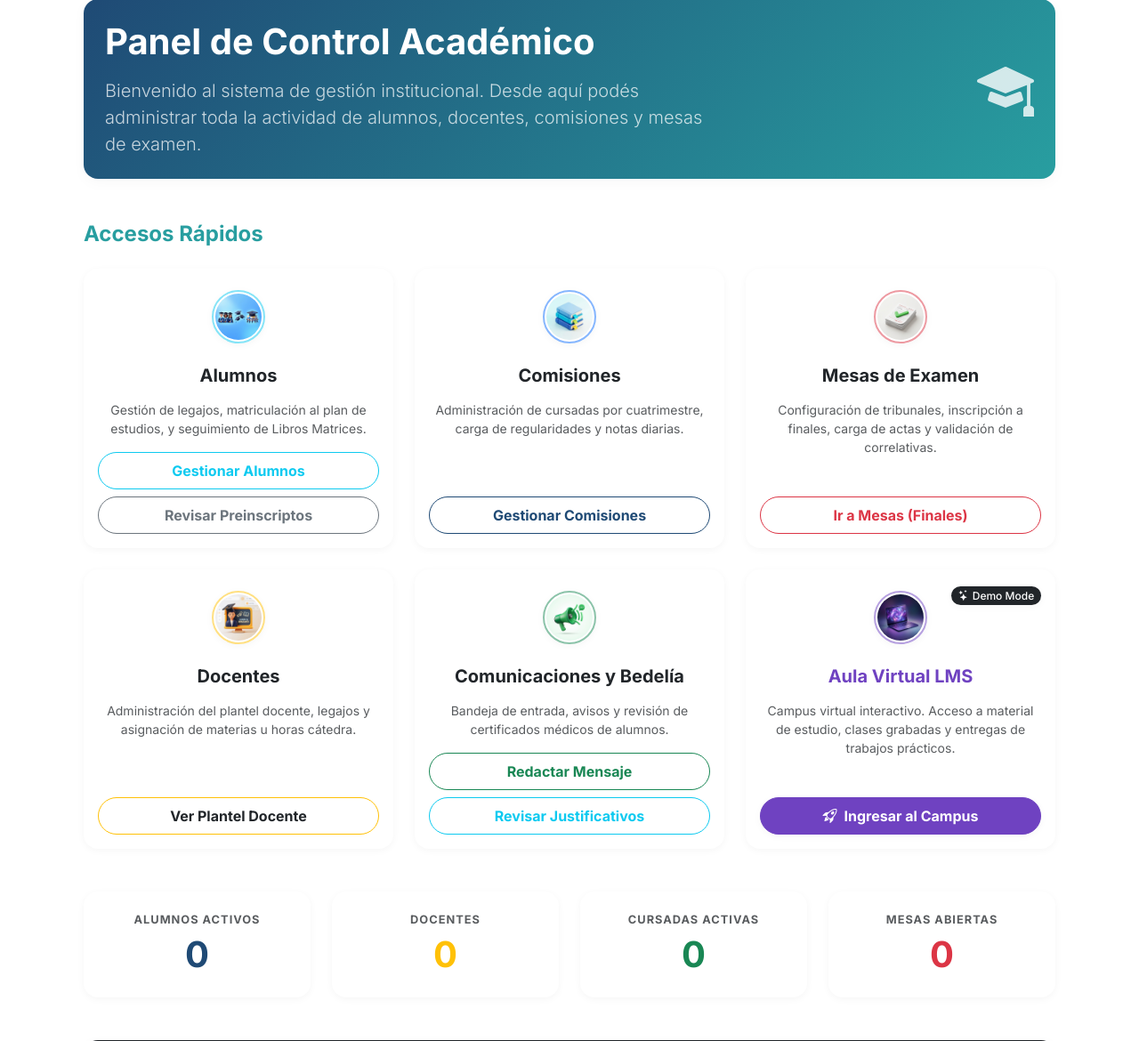
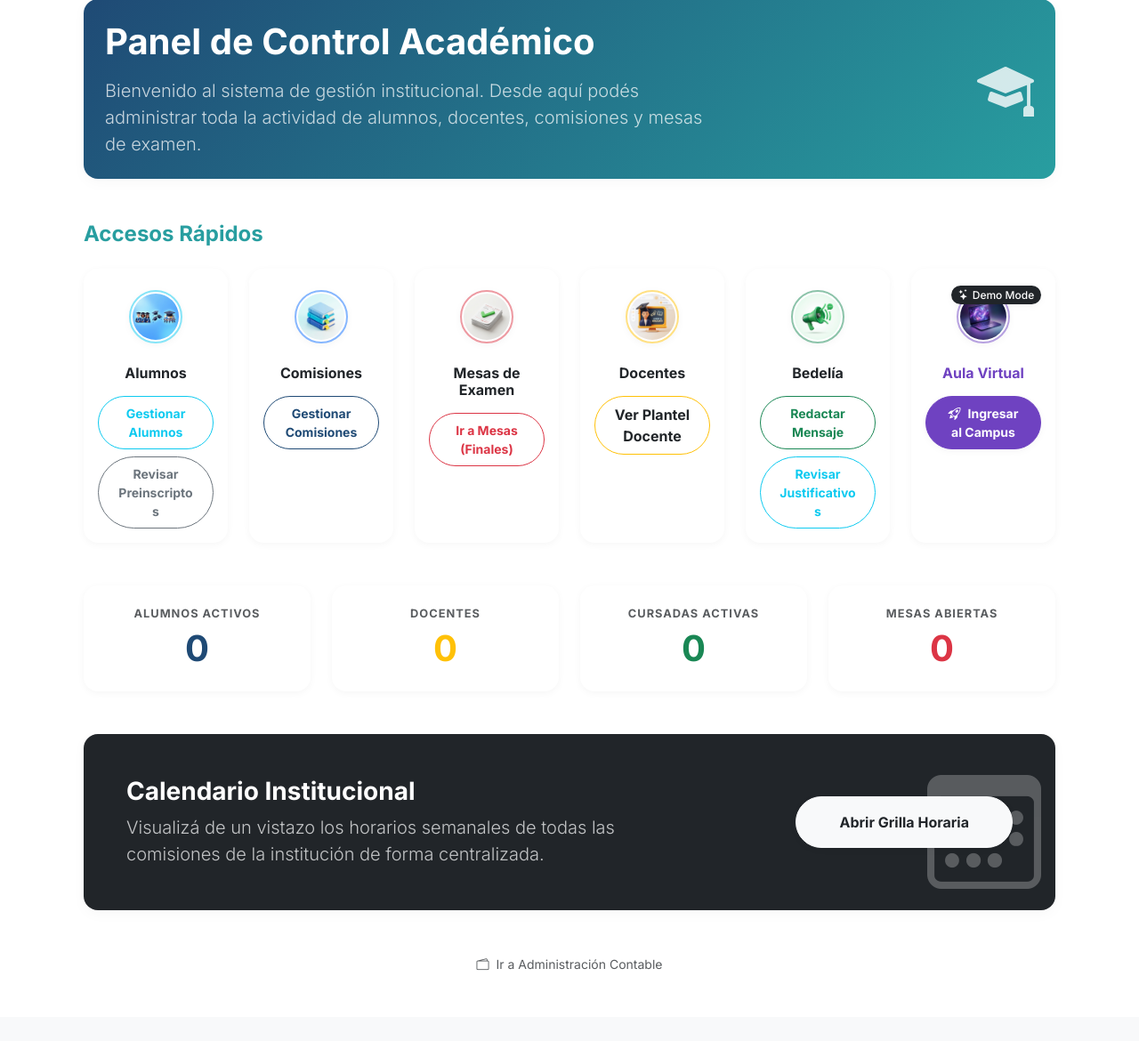
Before and after one commit to lucianonahuelrusso1991/SIGEET, a Django app: page / in a window 1280 px wide. Shown: the part 99-1269 px from the top of the page at 89% size. After the commit the page ends 1190 px from the top, so only its background shows below. Run offline with Django 5.2, Linux system fonts and the light colour scheme; a user stored in the database is signed in; data that the repository does not hold is empty; some libraries are stand-ins or nearby versions.

Commit message:
UI: Refinar grilla de tarjetas del panel y acortar botones

```diff
--- a/gestion/templates/gestion/dashboard.html
+++ b/gestion/templates/gestion/dashboard.html
@@ -77,77 +77,77 @@
     <!-- Tarjetas de Acceso -->
     <div class="row g-4 mb-5">
 
-        <div class="col-md-6 col-lg-4">
+        <div class="col-6 col-md-4 col-lg-2">
             <div class="card h-100 border-0 shadow-sm rounded-4 hover-lift" style="transition: transform 0.2s;">
                 <div class="card-body p-3 text-center d-flex flex-column">
                     <div class="mb-4 mt-2">
                         <img src="{% static 'gestion/img/alumnos.png' %}" alt="Alumnos" class="img-fluid rounded-circle shadow-sm" style="width: 60px; height: 60px; object-fit: cover; border: 2px solid rgba(13, 202, 240, 0.5); padding: 2px;">
                     </div>
-                    <h5 class="fw-bold mb-3">Alumnos</h5>
-                    <p class="text-muted small flex-grow-1">Gestión de legajos, matriculación al plan de estudios, y seguimiento de Libros Matrices.</p>
-                    <a href="{% url 'lista_alumnos' %}" class="btn btn-outline-info w-100 fw-bold rounded-pill mb-2">Gestionar Alumnos</a>
-                    <a href="{% url 'lista_preinscriptos' %}" class="btn btn-outline-secondary w-100 fw-bold rounded-pill">Revisar Preinscriptos</a>
+                    <h6 class="fw-bold mb-3">Alumnos</h5>
+
+                    <a href="{% url 'lista_alumnos' %}" class="btn btn-outline-info w-100 fw-bold rounded-pill btn-sm mb-2">Gestionar Alumnos</a>
+                    <a href="{% url 'lista_preinscriptos' %}" class="btn btn-outline-secondary w-100 fw-bold rounded-pill btn-sm">Revisar Preinscriptos</a>
                 </div>
             </div>
         </div>
 
-        <div class="col-md-6 col-lg-4">
+        <div class="col-6 col-md-4 col-lg-2">
             <div class="card h-100 border-0 shadow-sm rounded-4 hover-lift" style="transition: transform 0.2s;">
                 <div class="card-body p-3 text-center d-flex flex-column">
                     <div class="mb-4 mt-2">
                         <img src="{% static 'gestion/img/comisiones.png' %}" alt="Comisiones" class="img-fluid rounded-circle shadow-sm" style="width: 60px; height: 60px; object-fit: cover; border: 2px solid rgba(13, 110, 253, 0.5); padding: 2px;">
                     </div>
-                    <h5 class="fw-bold mb-3">Comisiones</h5>
-                    <p class="text-muted small flex-grow-1">Administración de cursadas por cuatrimestre, carga de regularidades y notas diarias.</p>
-                    <a href="{% url 'lista_comisiones' %}" class="btn btn-outline-primary w-100 fw-bold rounded-pill">Gestionar Comisiones</a>
+                    <h6 class="fw-bold mb-3">Comisiones</h5>
+
+                    <a href="{% url 'lista_comisiones' %}" class="btn btn-outline-primary w-100 fw-bold rounded-pill btn-sm">Gestionar Comisiones</a>
                 </div>
             </div>
         </div>
 
-        <div class="col-md-6 col-lg-4">
+        <div class="col-6 col-md-4 col-lg-2">
             <div class="card h-100 border-0 shadow-sm rounded-4 hover-lift" style="transition: transform 0.2s;">
                 <div class="card-body p-3 text-center d-flex flex-column">
                     <div class="mb-4 mt-2">
                         <img src="{% static 'gestion/img/mesas.png' %}" alt="Mesas de Examen" class="img-fluid rounded-circle shadow-sm" style="width: 60px; height: 60px; object-fit: cover; border: 2px solid rgba(220, 53, 69, 0.5); padding: 2px;">
                     </div>
-                    <h5 class="fw-bold mb-3">Mesas de Examen</h5>
-                    <p class="text-muted small flex-grow-1">Configuración de tribunales, inscripción a finales, carga de actas y validación de correlativas.</p>
-                    <a href="{% url 'lista_mesas' %}" class="btn btn-outline-danger w-100 fw-bold rounded-pill">Ir a Mesas (Finales)</a>
+                    <h6 class="fw-bold mb-3">Mesas de Examen</h5>
+
+                    <a href="{% url 'lista_mesas' %}" class="btn btn-outline-danger w-100 fw-bold rounded-pill btn-sm">Ir a Mesas (Finales)</a>
                 </div>
             </div>
         </div>
 
         {% if not es_director %}
-        <div class="col-md-6 col-lg-4">
+        <div class="col-6 col-md-4 col-lg-2">
             <div class="card h-100 border-0 shadow-sm rounded-4 hover-lift" style="transition: transform 0.2s;">
                 <div class="card-body p-3 text-center d-flex flex-column">
                     <div class="mb-4 mt-2">
                         <img src="{% static 'gestion/img/docentes.png' %}" alt="Docentes" class="img-fluid rounded-circle shadow-sm" style="width: 60px; height: 60px; object-fit: cover; border: 2px solid rgba(255, 193, 7, 0.5); padding: 2px;">
                     </div>
-                    <h5 class="fw-bold mb-3">Docentes</h5>
-                    <p class="text-muted small flex-grow-1">Administración del plantel docente, legajos y asignación de materias u horas cátedra.</p>
+                    <h6 class="fw-bold mb-3">Docentes</h5>
+
                     <a href="{% url 'lista_docentes' %}" class="btn btn-outline-warning w-100 fw-bold text-dark rounded-pill">Ver Plantel Docente</a>
                 </div>
             </div>
         </div>
         {% endif %}
 
-        <div class="col-md-6 col-lg-4">
+        <div class="col-6 col-md-4 col-lg-2">
             <div class="card h-100 border-0 shadow-sm rounded-4 hover-lift" style="transition: transform 0.2s;">
                 <div class="card-body p-3 text-center d-flex flex-column">
                     <div class="mb-4 mt-2">
                         <img src="{% static 'gestion/img/comunicaciones.png' %}" alt="Comunicaciones" class="img-fluid rounded-circle shadow-sm" style="width: 60px; height: 60px; object-fit: cover; border: 2px solid rgba(25, 135, 84, 0.5); padding: 2px;">
                     </div>
-                    <h5 class="fw-bold mb-3">Comunicaciones y Bedelía</h5>
-                    <p class="text-muted small flex-grow-1">Bandeja de entrada, avisos y revisión de certificados médicos de alumnos.</p>
-                    <a href="{% url 'redactar_comunicado' %}" class="btn btn-outline-success w-100 fw-bold rounded-pill mb-2">Redactar Mensaje</a>
-                    <a href="{% url 'revisar_justificativos' %}" class="btn btn-outline-info w-100 fw-bold rounded-pill">Revisar Justificativos</a>
+                    <h6 class="fw-bold mb-3">Bedelía</h5>
+
+                    <a href="{% url 'redactar_comunicado' %}" class="btn btn-outline-success w-100 fw-bold rounded-pill btn-sm mb-2">Redactar Mensaje</a>
+                    <a href="{% url 'revisar_justificativos' %}" class="btn btn-outline-info w-100 fw-bold rounded-pill btn-sm">Revisar Justificativos</a>
                 </div>
             </div>
         </div>
 
         <!-- Aula Virtual (Próximamente) -->
-        <div class="col-md-6 col-lg-4">
+        <div class="col-6 col-md-4 col-lg-2">
             <div class="card h-100 border-0 shadow-sm rounded-4 hover-lift position-relative" style="transition: transform 0.2s;">
                 <div class="position-absolute top-0 end-0 mt-3 me-3">
                     <span class="badge rounded-pill bg-dark text-white fw-medium shadow-sm"><i class="bi bi-stars me-1"></i>Demo Mode</span>
@@ -156,9 +156,9 @@
                     <div class="mb-4 mt-2">
                         <img src="{% static 'gestion/img/aula_virtual.png' %}" alt="Aula Virtual" class="img-fluid rounded-circle shadow-sm" style="width: 60px; height: 60px; object-fit: cover; border: 2px solid rgba(111, 66, 193, 0.5); padding: 2px;">
                     </div>
-                    <h5 class="fw-bold mb-3" style="color: #6f42c1;">Aula Virtual LMS</h5>
-                    <p class="text-muted small flex-grow-1">Campus virtual interactivo. Acceso a material de estudio, clases grabadas y entregas de trabajos prácticos.</p>
-                    <a href="#" class="btn w-100 fw-bold rounded-pill text-white shadow-sm" style="background-color: #6f42c1; border-color: #6f42c1;">
+                    <h6 class="fw-bold mb-3" style="color: #6f42c1;">Aula Virtual</h5>
+
+                    <a href="#" class="btn w-100 fw-bold rounded-pill btn-sm text-white shadow-sm" style="background-color: #6f42c1; border-color: #6f42c1;">
                         <i class="bi bi-rocket-takeoff me-2"></i>Ingresar al Campus
                     </a>
                 </div>
```
